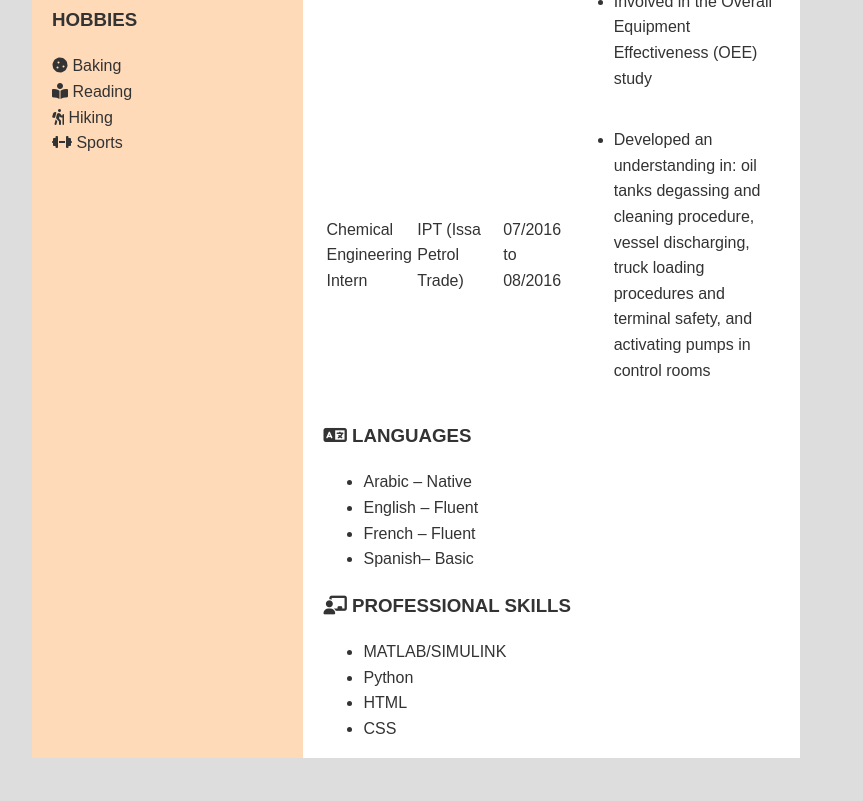
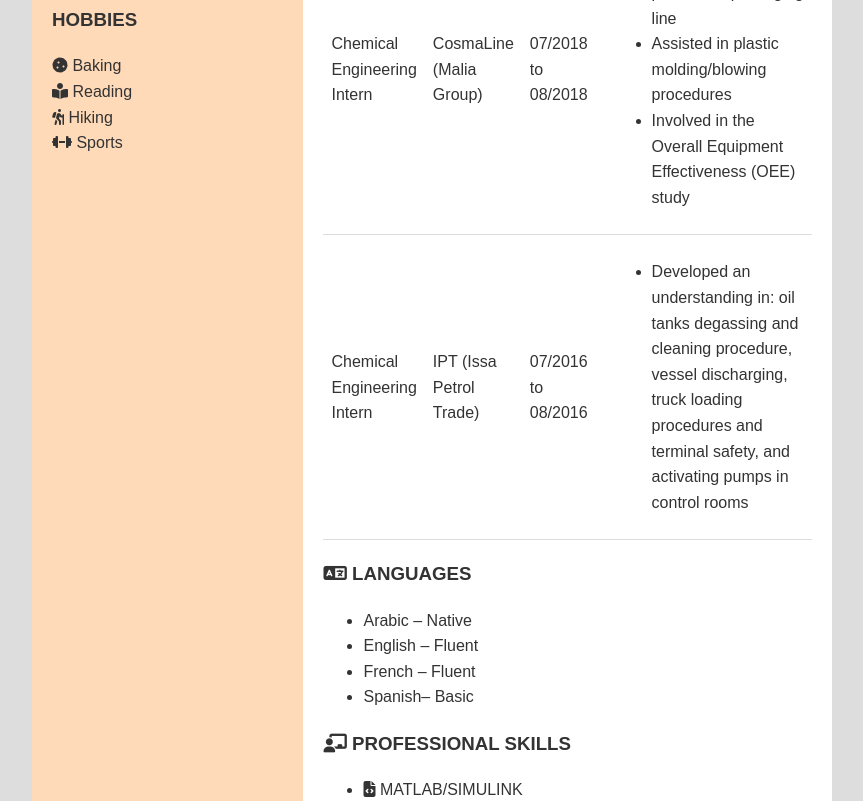
Before and after one commit to stephanelle-rachwan/StephanelleRachwan-CV, a plain HTML site: page index.html in a window 1280 px wide. Shown: the part 910-1711 px from the top of the page, without its empty margins (224-1087 px from the left). Before the commit the page ends 1668 px from the top, so only its background shows below. Drawn offline with Linux system fonts and the light colour scheme; a web font is replaced by a local one.

Commit message:
Adding option hover to the email | Styling the tables

```diff
--- a/index.html
+++ b/index.html
@@ -47,7 +47,7 @@
           <h3>CONTACT</h3>
           <div><i class="fa-solid fa-location-dot"></i> Jbeil, Lebanon</div>
           <div><i class="fa-solid fa-phone"></i> +961 76 871 120</div>
-          <div><i class="fa-solid fa-envelope"></i> stephanellerachwan@gmail.com</div>
+          <div><i class="fa-solid fa-envelope"></i><a class="email" href="mailto:stephanellerachwan@gmail.com"> stephanellerachwan@gmail.com</a></div>
         </div>
 
         <div class="hobbies">
@@ -150,10 +150,10 @@
         <div class="professional-skills">
           <h3><i class="fa-solid fa-chalkboard-user"></i> PROFESSIONAL SKILLS</h3>
           <ul>
-            <li>MATLAB/SIMULINK</li>
-            <li>Python</li>
-            <li>HTML</li>
-            <li>CSS</li>
+            <li><i class="fa-solid fa-file-code"></i> MATLAB/SIMULINK</li>
+            <li><i class="fa-brands fa-python"></i> Python</li>
+            <li><i class="fa-brands fa-html5"></i> HTML</li>
+            <li><i class="fa-brands fa-css3-alt"></i> CSS</li>
           </ul>
         </div>
 
--- a/styles/index.css
+++ b/styles/index.css
@@ -38,3 +38,24 @@ h1, h2 {
   font-weight: 300;
   line-height: 1.2;
 }
+
+.email {
+  color: #333;
+  text-decoration: none;
+}
+
+.email:hover {
+  cursor: pointer;
+  color: #fff;
+}
+
+table {
+  border-collapse: collapse;
+  width: 100%;
+}
+
+th, td {
+  padding: 8px;
+  text-align: left;
+  border-bottom: 1px solid #ddd;
+}
```
